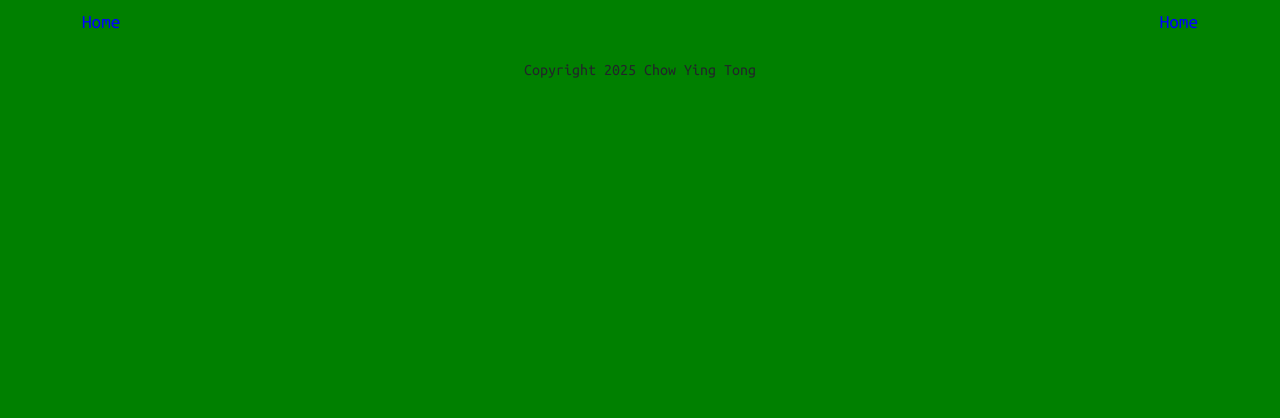
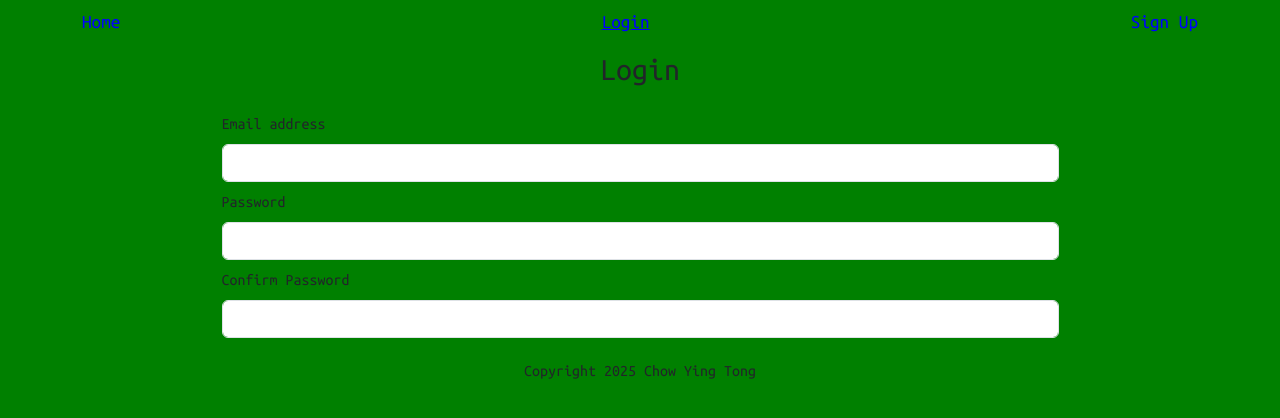
Before and after one commit to CaedusSolo/vimulator, a React (Vite) app in the folder frontend/: page /auth/login in a window 1280 px wide. Shown: the top 418 px of the page. Built offline with nearby package versions, Linux system fonts and the light colour scheme.

Commit message:
feature: Added login and sign up pages

```diff
--- a/frontend/src/App.css
+++ b/frontend/src/App.css
@@ -72,6 +72,10 @@
   color: blue;
 }
 
+.nav-link.active {
+  text-decoration: underline;
+}
+
 @media screen and (max-width: 600px) {
     .game-board {
         grid-template-rows: repeat(13, 40px);
--- a/frontend/src/App.jsx
+++ b/frontend/src/App.jsx
@@ -3,16 +3,20 @@ import { BrowserRouter, Routes, Route } from 'react-router-dom';
 import './App.css';
 import GameBoard from './pages/GameBoard';
 import AppLayout from "./components/AppLayout"
+import LoginPage from './pages/LoginPage';
+import SignUpPage from './pages/SignUpPage';
+import LandingPage from './pages/LandingPage';
 
 function App() {
   return (
     <BrowserRouter>
       <Routes>
         <Route path="/" element={<AppLayout />}>
+          <Route index element={<LandingPage />} />
           <Route path="game" element={<GameBoard />} />
           <Route path="auth">
-            <Route path="login" />
-            <Route path="sign-up" />
+            <Route path="login" element={<LoginPage />} />
+            <Route path="sign-up" element={<SignUpPage />} />
           </Route>
         </Route>
       </Routes>
--- a/frontend/src/components/Navbar.jsx
+++ b/frontend/src/components/Navbar.jsx
@@ -19,11 +19,21 @@ function Navbar() {
           className={({ isActive }) =>
             isActive ? `nav-link active` : "nav-link"
           }
-          to="/"
+          to="auth/login"
           end
         >
-          Home
+          Login
         </NavLink>
+        <NavLink
+          className={({ isActive }) =>
+            isActive ? `nav-link active` : "nav-link"
+          }
+          to="auth/sign-up"
+          end
+        >
+         Sign Up
+        </NavLink>
+
       </div>
     </nav>
   )
--- /dev/null
+++ b/frontend/src/pages/LandingPage.jsx
@@ -0,0 +1,12 @@
+import React from 'react'
+
+function LandingPage() {
+  return (
+    <>
+      <h2 className="text-center">Welcome to Vimulator</h2>
+
+    </>
+  )
+}
+
+export default LandingPage
--- a/frontend/src/pages/LoginPage.jsx
+++ b/frontend/src/pages/LoginPage.jsx
@@ -1,10 +1,32 @@
 import React from 'react'
 
 function LoginPage() {
+
+  const handleFormSubmit = (e) => {
+    e.preventDefault()
+    console.log("Form submitted!")
+  }
+
   return (
-    <>
-      <h2 className="text-center">Login Page</h2>
-    </>
+    <div className="content-container mx-auto w-75">
+      <h2 className="text-center mb-4">Login</h2>
+      <form onSubmit={handleFormSubmit}>
+        <div className="form-group mb-2">
+          <label htmlFor="email" className="form-label">Email address</label>
+          <input type="email" className="form-control" id="email" />
+        </div>
+
+        <div className="form-group mb-2">
+          <label htmlFor="password" className="form-label">Password</label>
+          <input className="form-control" type="password" name="password" id="password" minLength={8} />
+        </div>
+
+        <div className="form-group mb-2">
+          <label htmlFor="confirm-password" className="form-label">Confirm Password</label>
+          <input className="form-control" type="password" name="confirm-password" id="confirm-password" minLength={8} />
+        </div>
+      </form>
+    </div>
   )
 }
 
--- a/frontend/src/pages/SignUpPage.jsx
+++ b/frontend/src/pages/SignUpPage.jsx
@@ -1,10 +1,32 @@
 import React from 'react'
 
 function SignUpPage() {
+
+  const handleFormSubmit = (e) => {
+    e.preventDefault()
+    console.log("Form submitted!")
+  }
+
   return (
-    <>
-      <h2 className="text-center">Sign Up Page</h2>
-    </>
+    <div className="content-container mx-auto w-75">
+      <h2 className="text-center mb-4">Sign Up</h2>
+      <form onSubmit={handleFormSubmit}>
+        <div className="form-group mb-2">
+          <label htmlFor="email" className="form-label">Email address</label>
+          <input type="email" className="form-control" id="email" />
+        </div>
+
+        <div className="form-group mb-2">
+          <label htmlFor="password" className="form-label">Password</label>
+          <input className="form-control"  type="password" name="password" id="password" minLength={8} />
+        </div>
+
+        <div className="form-group mb-2">
+          <label htmlFor="confirm-password" className="form-label">Confirm Password</label>
+          <input className="form-control" type="password" name="confirm-password" id="confirm-password" minLength={8} />
+        </div>
+      </form>
+    </div>
   )
 }
 
```
